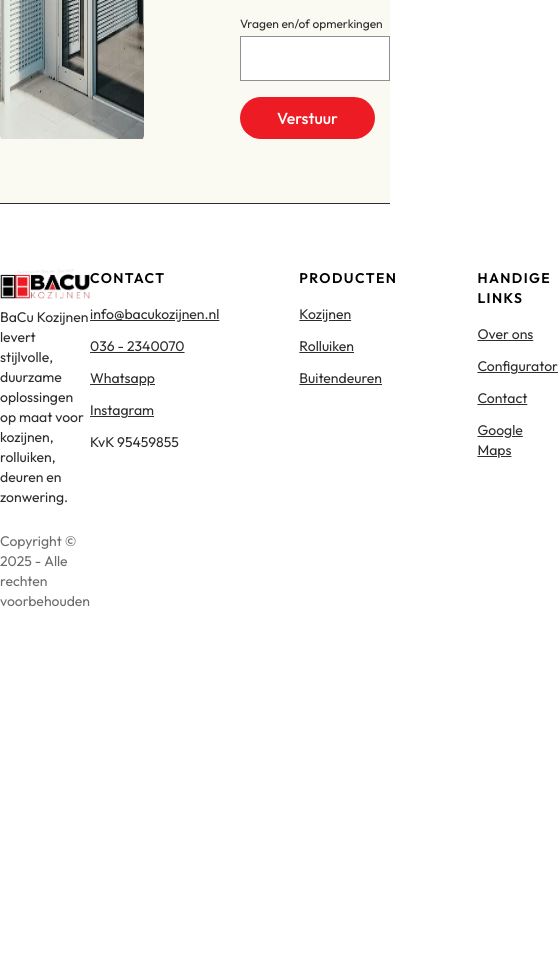
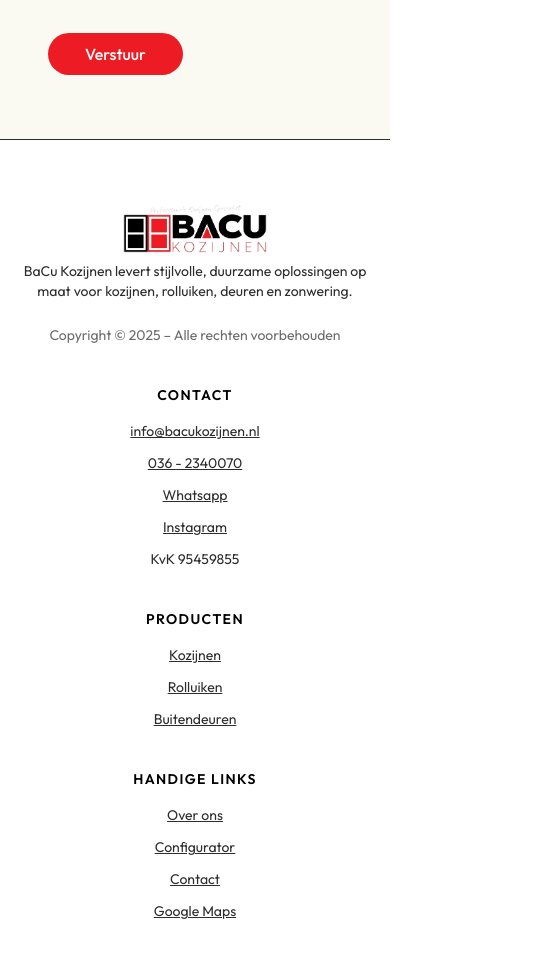
Before and after one commit to nazaruys/bacukozijnen, a Next.js app: page /contact in a window 390 px wide. Shown: the part 2100-3057 px from the top of the page, 558 px wide, since content can reach past the window. Before the commit the page ends 2711 px from the top, so only its background shows below. Built offline with nearby package versions, Linux system fonts and the light colour scheme.

Commit message:
Optimized Homw for mobile

```diff
--- a/app/components/Footer.js
+++ b/app/components/Footer.js
@@ -2,13 +2,9 @@ import React from 'react';
 
 function Footer() {
 	return (
-		<footer
-			className="md:px-[250px] h-[375px] flex flex-row justify-between border-t-secondary border-t-[0.5px] pt-16"
-		>
+		<footer className="md:px-[250px] md:h-[375px] flex flex-col items-center text-center md:flex-row md:items-start md:justify-between md:text-left pb-16 md:pb-0 pt-16 border-t-secondary border-t-[0.5px]">
 			{/* Left Side */}
-			<div
-				className="flex flex-col max-w-[350px]"
-			>
+			<div className="flex flex-col items-center md:items-start max-w-[350px] mb-10 md:mb-0">
 				<a href="/" className="block">
 				<img
 					src="/logos/BaCu-transparent.webp"
@@ -16,170 +12,58 @@ function Footer() {
 					className="w-36 md:w-44 h-auto"
 				/>
 				</a>
-				<span
-					className="text-sm text-secondary text-regular mt-2"
-				>
+				<span className="text-sm text-secondary mt-2">
 				BaCu Kozijnen levert stijlvolle, duurzame oplossingen op maat voor kozijnen, rolluiken, deuren en zonwering.
 				</span>
-				<span
-					className="text-sm text-secondary/70 text-regular mt-6"
-				>
-					Copyright © 2025 - Alle rechten voorbehouden
+				<span className="text-sm text-secondary/70 mt-6">
+				Copyright © 2025 – Alle rechten voorbehouden
 				</span>
 			</div>
+
 			{/* Right Side */}
-			<div
-				className="flex flex-row gap-x-20"
-			>
-				{/* CONTACT column */}
-				<div
-					className="flex flex-col"
-				>
-					<span
-						className="text-sm font-semibold tracking-widest"
-					>
-						CONTACT
-					</span>
-					<ul
-						className="flex flex-col gap-3 text-sm mt-4 text-secondary"
-					>
+			<div className="flex flex-col md:flex-row items-center md:items-start gap-10 md:gap-20">
+
+				{/* CONTACT */}
+				<div className="flex flex-col items-center md:items-start">
+				<span className="text-sm font-semibold tracking-widest">CONTACT</span>
+				<ul className="flex flex-col gap-3 text-sm mt-4 text-secondary">
 					<li>
-							<a
-								title="Stuur een e-mail"
-								href="mailto:info@bacukozijnen.nl"
-								className="underline"
-								target='_blank'
-							>
-								info@bacukozijnen.nl
-							</a>
+					<a href="mailto:info@bacukozijnen.nl" className="underline" target="_blank">info@bacukozijnen.nl</a>
 					</li>
 					<li>
-							<a
-								title="Bel ons direct"
-								href="tel:0362340070"
-								className="underline"
-								target='_blank'
-							>
-								036 - 2340070
-							</a>
+					<a href="tel:0362340070" className="underline" target="_blank">036 - 2340070</a>
 					</li>
 					<li>
-							<a
-								title="Stuur ons een bericht via WhatsApp"
-								href="https://api.whatsapp.com/send/?phone=31614438309"
-								className="underline"
-								target='_blank'
-							>
-								Whatsapp
-							</a>
+					<a href="https://api.whatsapp.com/send/?phone=31614438309" className="underline" target="_blank">Whatsapp</a>
 					</li>
 					<li>
-							<a
-								title="Bekijk onze Instagram"
-								href="https://www.instagram.com/bacukozijnen/"
-								className="underline"
-								target='_blank'
-							>
-								Instagram
-							</a>
+					<a href="https://www.instagram.com/bacukozijnen/" className="underline" target="_blank">Instagram</a>
 					</li>
-						<li>
-							KvK 95459855
-						</li>
+					<li>KvK 95459855</li>
 				</ul>
 				</div>
-				{/* PRODUCTEN column */}
-				<div
-					className="flex flex-col"
-				>
-					<span
-						className="text-sm font-semibold tracking-widest"
-					>
-						PRODUCTEN
-					</span>
-					<ul
-						className="flex flex-col gap-3 text-sm mt-4 text-secondary"
-					>
-						<li>
-							<a
-								title="Ga naar de Kozijnen pagina"
-								href="/kozijnen"
-								className="underline"
-							>
-								Kozijnen
-							</a>
-						</li>
-						<li>
-							<a
-								title="Ga naar de Rolluiken pagina"
-								href="/rolluiken"
-								className="underline"
-							>
-								Rolluiken
-							</a>
-						</li>
-						<li>
-							<a
-								title="Ga naar de Buitendeuren pagina"
-								href="/buitendeuren"
-								className="underline"
-							>
-								Buitendeuren
-							</a>
-						</li>
+
+				{/* PRODUCTEN */}
+				<div className="flex flex-col items-center md:items-start">
+				<span className="text-sm font-semibold tracking-widest">PRODUCTEN</span>
+				<ul className="flex flex-col gap-3 text-sm mt-4 text-secondary">
+					<li><a href="/kozijnen" className="underline">Kozijnen</a></li>
+					<li><a href="/rolluiken" className="underline">Rolluiken</a></li>
+					<li><a href="/buitendeuren" className="underline">Buitendeuren</a></li>
 				</ul>
 				</div>
-				{/* HANDIGE LINKS column */}
-				<div
-					className="flex flex-col"
-				>
-					<span
-						className="text-sm font-semibold tracking-widest"
-					>
-						HANDIGE LINKS
-					</span>
-					<ul
-						className="flex flex-col gap-3 text-sm mt-4 text-secondary"
-					>
-						<li>
-							<a
-								title="Lees meer over BaCu Kozijnen"
-								href="/over-ons"
-								className="underline"
-							>
-								Over ons
-							</a>
-						</li>
-						<li>
-							<a
-								title="Ga naar configurator"
-								href="/configurator"
-								className="underline"
-							>
-								Configurator
-							</a>
-						</li>
-						<li>
-							<a
-								title="Ga naar contactpagina"
-								href="/contact"
-								className="underline"
-							>
-								Contact
-							</a>
-						</li>
-						<li>
-							<a
-								title="Ga naar Google Maps"
-								href="https://maps.app.goo.gl/j2vAT6gt1CsqoBrA7"
-								className="underline"
-								target='_blank'
-							>
-								Google Maps
-							</a>
-						</li>
+
+				{/* HANDIGE LINKS */}
+				<div className="flex flex-col items-center md:items-start">
+				<span className="text-sm font-semibold tracking-widest">HANDIGE LINKS</span>
+				<ul className="flex flex-col gap-3 text-sm mt-4 text-secondary">
+					<li><a href="/over-ons" className="underline">Over ons</a></li>
+					<li><a href="/configurator" className="underline">Configurator</a></li>
+					<li><a href="/contact" className="underline">Contact</a></li>
+					<li><a href="https://maps.app.goo.gl/j2vAT6gt1CsqoBrA7" className="underline" target="_blank">Google Maps</a></li>
 				</ul>
 				</div>
+
 			</div>
 		</footer>
 	);
--- a/app/components/OfferteForm.js
+++ b/app/components/OfferteForm.js
@@ -119,26 +119,22 @@ function OfferteForm() {
 	return (
 		<section
 			id="offerte"
-			className="bg-secondaryBackground md:px-[250px] flex flex-row py-16"
+			className="bg-secondaryBackground px-12 md:px-[250px] flex flex-col md:flex-row py-16"
 			>
-			{/* Modern House Image */}
+			{/* Modern House Image (only on desktop) */}
 			<img
 				src="/images/moderne-huis.webp"
 				alt="Minimalistisch wit huis met moderne voordeur en kozijnen"
-				className="w-36 md:w-[436px] h-auto mr-24"
+				className="hidden md:block w-36 md:w-[436px] h-auto mr-24"
 			/>
 			{/* Form Container */}
-			<div
-				className="flex flex-col"
-			>
+			<div className="flex flex-col w-full">
 				{/* Title */}
 				<span className="text-4xl font-semibold">
 				Ontvang gratis je offerte
 				</span>
 				{/* Subtitle */}
-				<p
-					className='text-lg text-secondary mt-1 mb-5'
-				>
+				<p className='text-lg text-secondary mt-1 mb-5'>
 				Vul uw gegevens in en wij nemen snel contact met u op voor een gratis offerte!
 				</p>
 				{/* Form */}
@@ -159,8 +155,8 @@ function OfferteForm() {
 							type="text"
 							className={`bg-white border-[0.1px] h-[45px] px-2 py-1 mt-1 w-full ${
 								touched.voornaam && errors.voornaam
-												? 'border-primary border-[1px]' // Apply primary border if there's an error
-												: 'border-[#909090]' // Default border color
+								? 'border-primary border-[1px]'
+								: 'border-[#909090]'
 							}`}
 							/>
 							<ErrorMessage
@@ -178,8 +174,8 @@ function OfferteForm() {
 							type="text"
 							className={`bg-white border-[0.1px] h-[45px] px-2 py-1 mt-1 w-full ${
 								touched.achternaam && errors.achternaam
-												? 'border-primary border-[1px]' // Apply primary border if there's an error
-												: 'border-[#909090]' // Default border color
+								? 'border-primary border-[1px]'
+								: 'border-[#909090]'
 							}`}
 							/>
 							<ErrorMessage
@@ -200,8 +196,8 @@ function OfferteForm() {
 							type="text"
 							className={`bg-white border-[0.1px] h-[45px] px-2 py-1 mt-1 w-full ${
 								touched.adres && errors.adres
-												? 'border-primary border-[1px]' // Apply primary border if there's an error
-												: 'border-[#909090]' // Default border color
+								? 'border-primary border-[1px]'
+								: 'border-[#909090]'
 							}`}
 							/>
 							<ErrorMessage
@@ -219,8 +215,8 @@ function OfferteForm() {
 							type="text"
 							className={`bg-white border-[0.1px] h-[45px] px-2 py-1 mt-1 w-full ${
 								touched.plaats && errors.plaats
-												? 'border-primary border-[1px]' // Apply primary border if there's an error
-												: 'border-[#909090]' // Default border color
+								? 'border-primary border-[1px]'
+								: 'border-[#909090]'
 							}`}
 							/>
 							<ErrorMessage
@@ -240,8 +236,8 @@ function OfferteForm() {
 							type="text"
 							className={`bg-white border-[0.1px] h-[45px] px-2 py-1 mt-1 w-full ${
 							touched.telefoonnummer && errors.telefoonnummer
-												? 'border-primary border-[1px]' // Apply primary border if there's an error
-												: 'border-[#909090]' // Default border color
+								? 'border-primary border-[1px]'
+								: 'border-[#909090]'
 							}`}
 						/>
 						<ErrorMessage
@@ -260,8 +256,8 @@ function OfferteForm() {
 							type="text"
 							className={`bg-white border-[0.1px] h-[45px] px-2 py-1 mt-1 w-full ${
 							touched.email && errors.email
-												? 'border-primary border-[1px]' // Apply primary border if there's an error
-												: 'border-[#909090]' // Default border color
+								? 'border-primary border-[1px]'
+								: 'border-[#909090]'
 							}`}
 						/>
 						<ErrorMessage
@@ -280,8 +276,8 @@ function OfferteForm() {
 							type="text"
 							className={`bg-white border-[0.1px] h-[45px] px-2 py-1 mt-1 w-full ${
 							touched.vragen && errors.vragen
-											? 'border-primary border-[1px]' // Apply primary border if there's an error
-											: 'border-[#909090]' // Default border color
+								? 'border-primary border-[1px]'
+								: 'border-[#909090]'
 							}`}
 						/>
 						<ErrorMessage
@@ -295,7 +291,7 @@ function OfferteForm() {
 					<button
 						type="submit"
 						disabled={isLoading}
-							className={`cursor-pointer mt-auto w-[135px] group flex justify-center items-center bg-primary hover:bg-primaryDark text-[16px] text-white py-[9px] font-medium rounded-4xl transition-all transform duration-500 ${
+						className={`cursor-pointer mt-8 md:mt-auto w-[135px] group flex justify-center items-center bg-primary hover:bg-primaryDark text-[16px] text-white py-[9px] font-medium rounded-4xl transition-all transform duration-500 ${
 						isLoading ? 'opacity-70' : ''
 						}`}
 					>
@@ -306,6 +302,7 @@ function OfferteForm() {
 				</Formik>
 			</div>
 			</section>
+
 	);
 }
 
--- a/app/components/ReviewCard.js
+++ b/app/components/ReviewCard.js
@@ -2,7 +2,7 @@ import React from 'react';
 
 function ReviewCard({ avatarPath, name, text }) {
   return (
-    <div className="w-full sm:min-w-[400px] h-auto sm:h-[250px] rounded-lg bg-white p-6 m-2 sm:m-3 shadow-md text-black">
+    <div className="min-w-[300px] max-w-[90vw] sm:min-w-[400px] h-auto sm:h-[250px] rounded-lg bg-white p-6 m-2 sm:m-3 shadow-md text-black">
       <div className="flex flex-row items-center mb-4 justify-between">
         <div
             className="flex flex-row items-center"
--- a/app/components/ReviewsSection.js
+++ b/app/components/ReviewsSection.js
@@ -19,7 +19,7 @@ function ReviewsSection(props) {
             className="px-4 md:px-36 w-full h-full py-24 text-base bg-secondaryBackground relative"
             id="recensies"
         >
-            <h2 className="text-4xl md:text-4xl md:font-semibold text-center mb-16">
+            <h2 className="text-2xl md:text-4xl font-semibold text-center mb-16">
                 Echte ervaringen van echte klanten.<br/>Lees zelf waarom ze voor BaCu kozen.
             </h2>
             <div className="relative flex items-center">
```
Also changed, not shown: app/components/StepsSection.js (+22 -33 lines), app/page.js (+117 -221 lines). Lines whose indentation alone changed are shown as unchanged.
